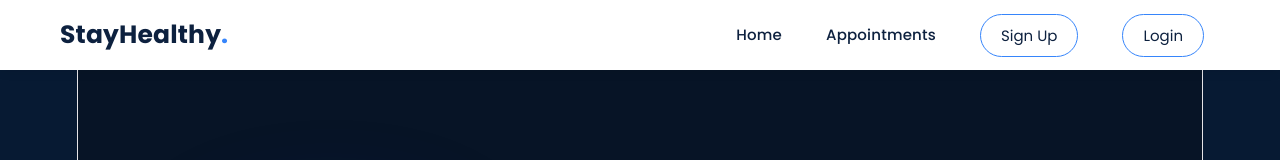
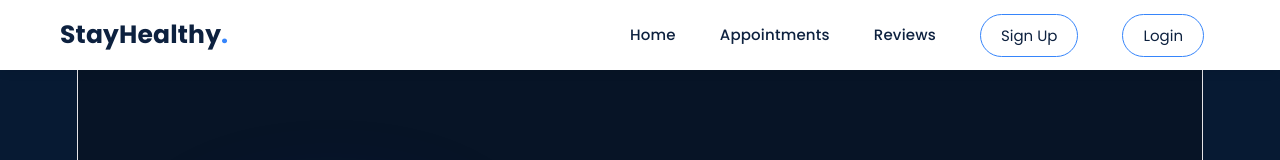
Before and after one commit to romeesa07/med_appt, a React (Vite) app: page / in a window 1280 px wide. Shown: the top 160 px of the page. Built offline with nearby package versions, Linux system fonts and the light colour scheme.

Commit message:
Fix appointment navigation and add reviews link

```diff
--- a/src/Components/Navbar/Navbar.jsx
+++ b/src/Components/Navbar/Navbar.jsx
@@ -72,10 +72,20 @@ const Navbar = () => {
         {/* Appointments */}
         <li className="link">
           <Link
-            to="#"
+            to="/find-doctor"
             onClick={() => setMenuOpen(false)}
           >
             Appointments
+          </Link>
+        </li>
+
+        {/* Reviews */}
+        <li className="link">
+          <Link
+            to="/reviews"
+            onClick={() => setMenuOpen(false)}
+          >
+            Reviews
           </Link>
         </li>
 
```
